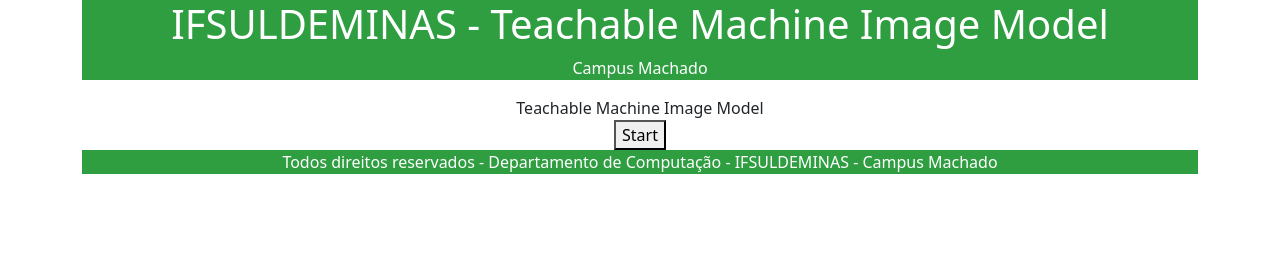
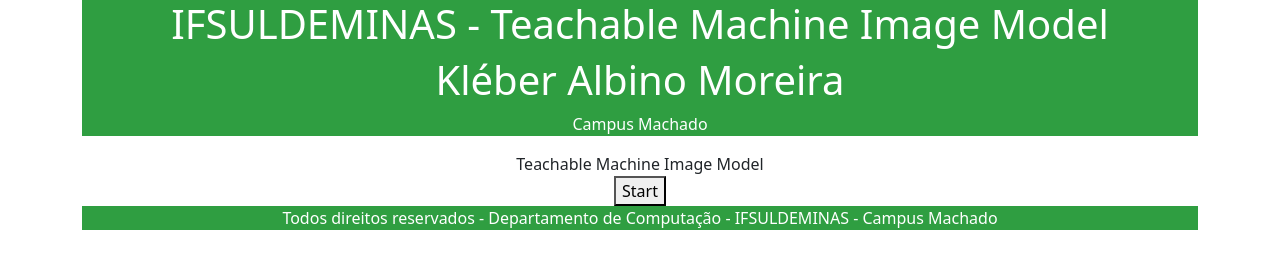
Before and after one commit to kleber0a0m/teste-teachablemachine, a plain HTML site: page index.htm in a window 1280 px wide. Drawn offline with nearby package versions, Linux system fonts and the light colour scheme.

Commit message:
Update index.htm
Add autor

```diff
--- a/index.htm
+++ b/index.htm
@@ -12,6 +12,7 @@
     <div class="container" style="text-align: center;">
         <div class="jumbotron" style="background-color:#2f9e41; color:white;">
             <h1>IFSULDEMINAS - Teachable Machine Image Model</h1>
+            <h1>Kléber Albino Moreira</h1>
             <p>Campus Machado </p>
         </div>
 
```
